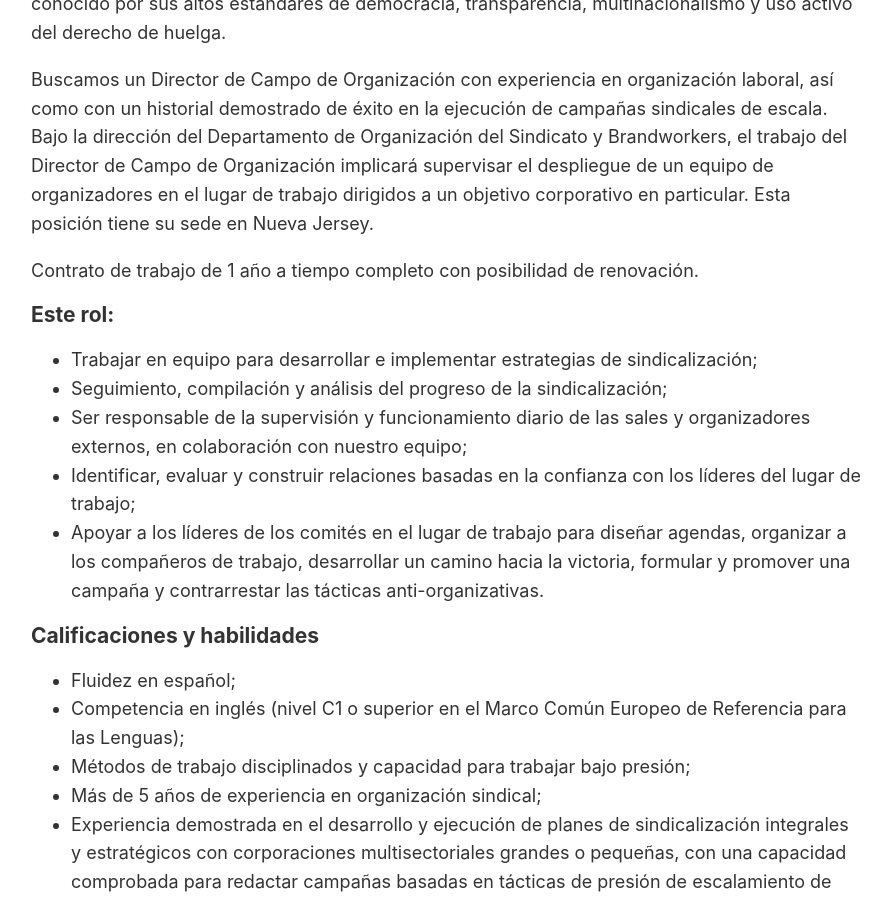
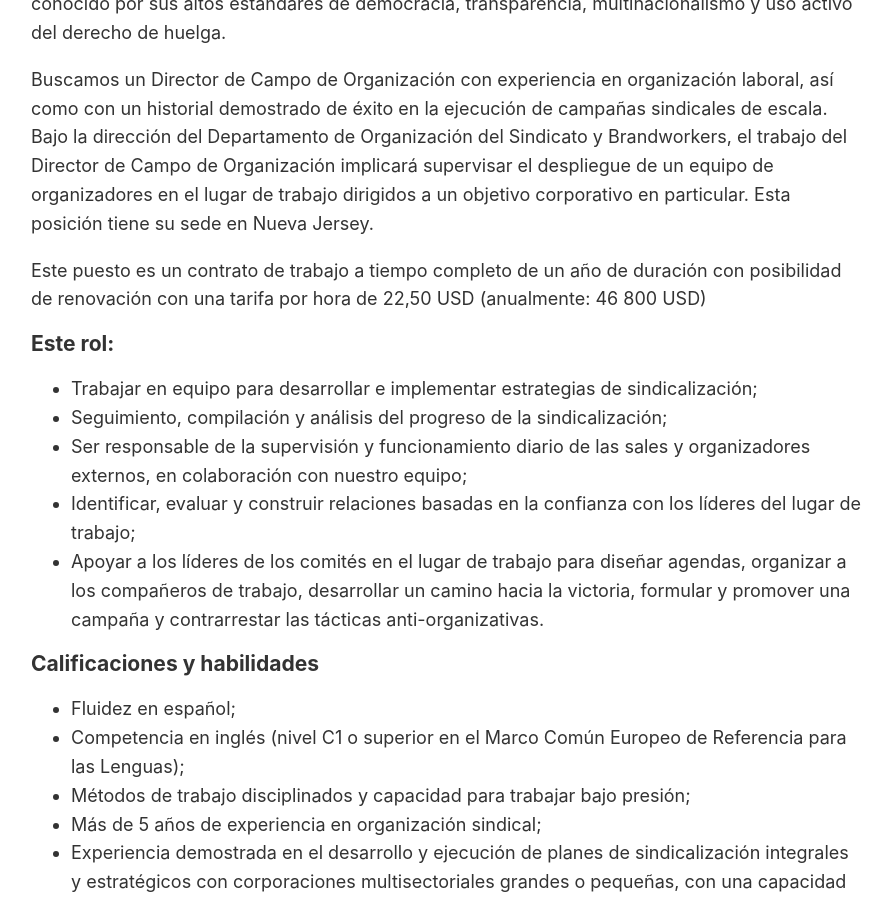
Before and after one commit to iww/jobs.iww.org, a Jekyll site: the page built from _jobs/director-de-campo.md, in a window 1280 px wide and 900 px high, scrolled down 1098 px. Shown: the whole window, without its empty margins (193-1085 px from the left). Built offline with Jekyll 4.4.1, drawn with Linux system fonts in a browser that asks for light colours; a script that is not in the unit is left out.

Commit message:
Added salary info

```diff
--- a/_jobs/director-de-campo.md
+++ b/_jobs/director-de-campo.md
@@ -20,7 +20,7 @@ Trabajadores Industriales del Mundo, Industrial Workers of the World (IWW), es u
 
 Buscamos un Director de Campo de Organización con experiencia en organización laboral, así como con un historial demostrado de éxito en la ejecución de campañas sindicales de escala. Bajo la dirección del Departamento de Organización del Sindicato y Brandworkers, el trabajo del Director de Campo de Organización implicará supervisar el despliegue de un equipo de organizadores en el lugar de trabajo dirigidos a un objetivo corporativo en particular. Esta posición tiene su sede en Nueva Jersey.
 
-Contrato de trabajo de 1 año a tiempo completo con posibilidad de renovación.
+Este puesto es un contrato de trabajo a tiempo completo de un año de duración con posibilidad de renovación con una tarifa por hora de 22,50 USD (anualmente: 46 800 USD)
 
 ### Este rol:
 
```
Also changed, not shown: _jobs/field-director.md (+1 -1 lines).
